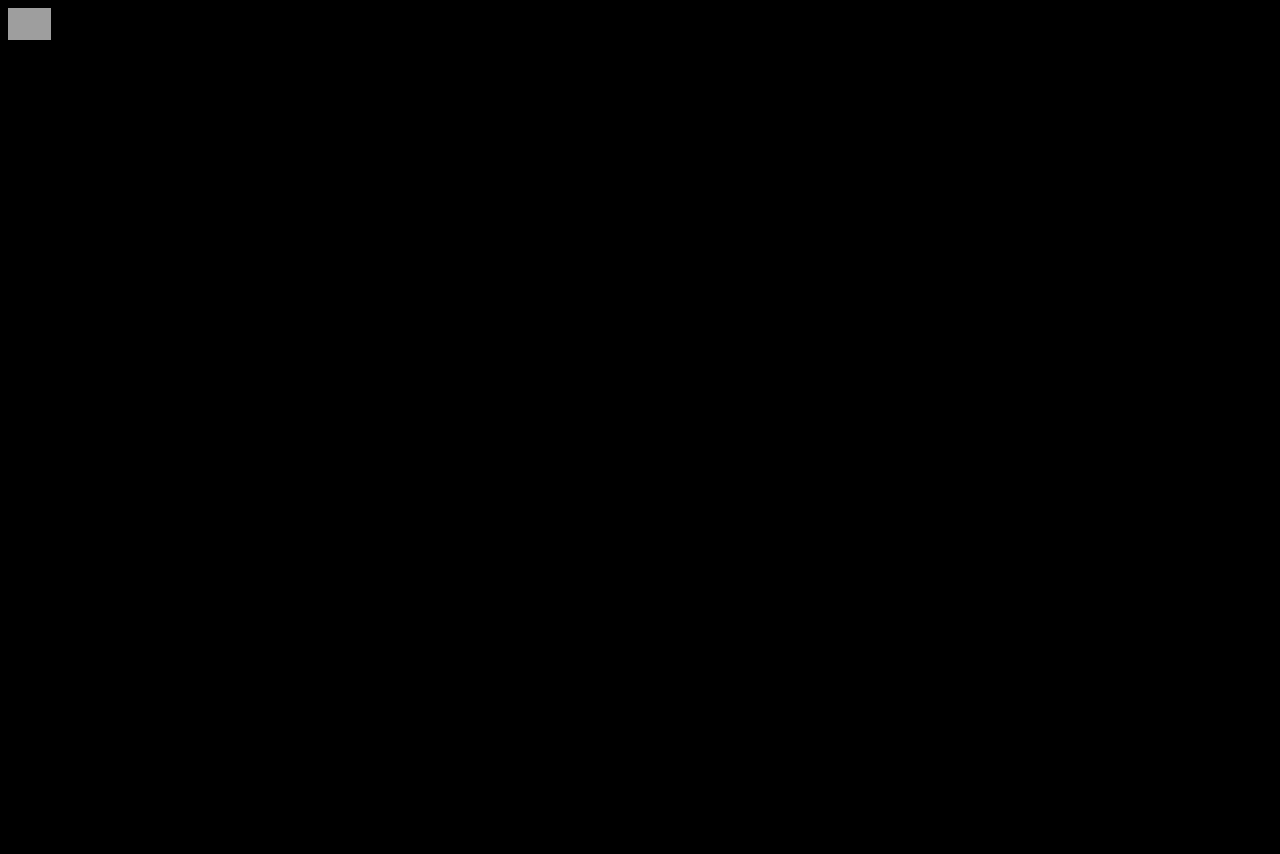
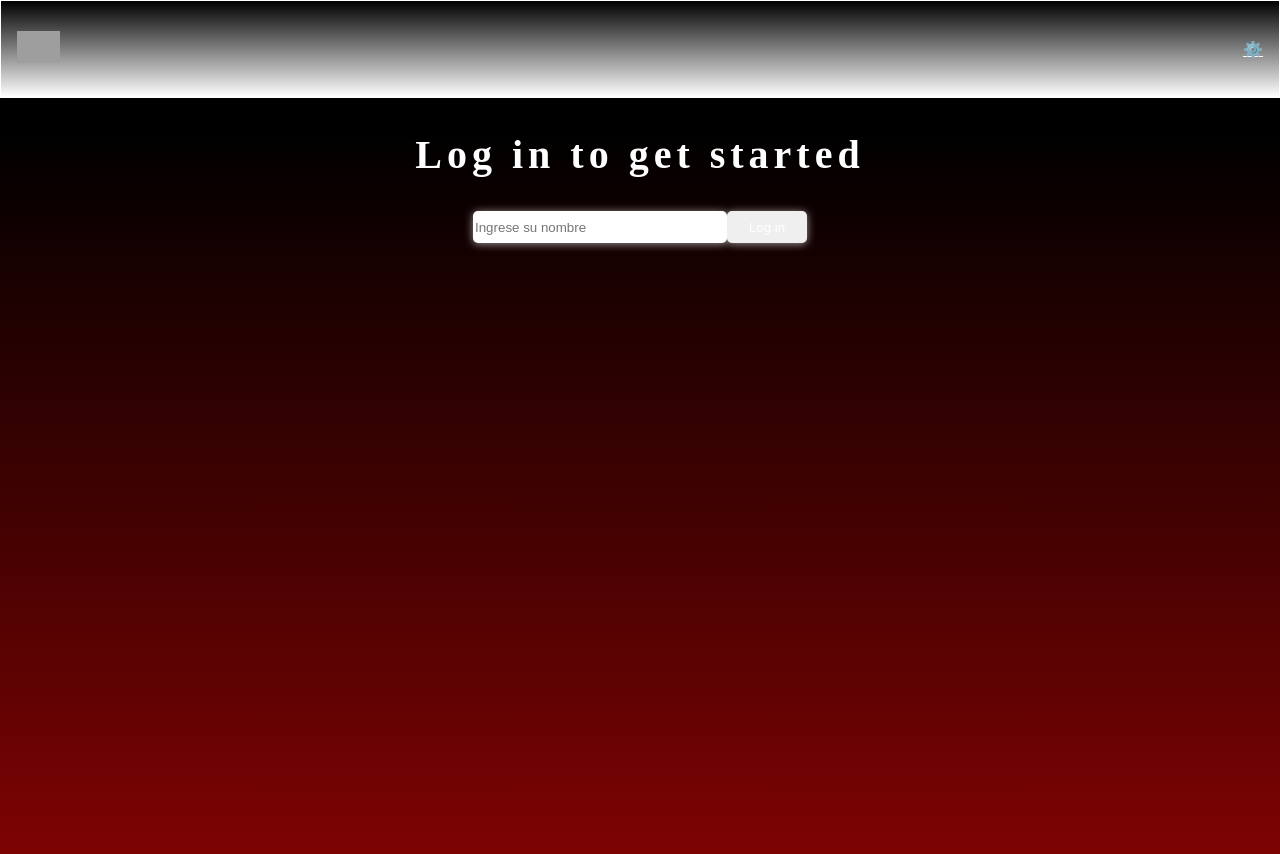
Before and after one commit to giovannilavolpe/HarryPotter-TaskManager, a React (Vite) app in the folder HarryPotter-TaskManager-MMG/: page /pages/settings in a window 1280 px wide. Before the commit this address had no page. Shown: the top 854 px of the page. Before the commit the page ends 800 px from the top, so only its background shows below. Built offline with nearby package versions, Linux system fonts and the light colour scheme; grey boxes are pictures that could not be loaded.

Commit message:
feat(global): add and implement theme context

```diff
--- a/HarryPotter-TaskManager-MMG/src/App.tsx
+++ b/HarryPotter-TaskManager-MMG/src/App.tsx
@@ -5,17 +5,24 @@ import { useUsernameStore } from "./context/ContextAuth";
 import Auth from "./pages/auth/Auth";
 import HomeScreen from './pages/homescreen/HomeScreen';
 import { CharacterDetailsCardList } from "./components/CardsDetails";
+import Settings from "./pages/settings/Settings";
+import { useSettingStore } from "./context/ContextSettings";
+
 
 export default function App (){
+    const {backgroundTheme} = useSettingStore()
     const isLoggedIn = useUsernameStore((state) => state.isLoggedIn);
     return(
+        <div id = "containterAll" className={backgroundTheme}>
         <BrowserRouter>
             <Header/>
             <Routes>
                 <Route path="/" element={isLoggedIn ? <HomeScreen/> : <Auth/>} />
                 <Route path="/pages/homescreen" element={isLoggedIn ? <HomeScreen/> : <Auth/>} />
                 <Route path="/character/:id" element={isLoggedIn ? <CharacterDetailsCardList/> : <Auth/>} />
+                <Route path="/pages/settings" element={isLoggedIn ? <Settings/> : <Auth/>} />
             </Routes>
         </BrowserRouter>
+        </div>
     )
 }
--- a/HarryPotter-TaskManager-MMG/src/components/Cards.tsx
+++ b/HarryPotter-TaskManager-MMG/src/components/Cards.tsx
@@ -1,8 +1,10 @@
 import { useEffect } from 'react'
 import { useCharacterStore } from '../context/ContextCharacterData'
 import { Link } from 'react-router-dom'
+import { useSettingStore } from '../context/ContextSettings'
 
 export function CharacterCardList() {
+  const {backgroundTheme, borderTheme} = useSettingStore()
   const {filteredCharacters, isLoading, obtainCharacters, favoriteHandler} = useCharacterStore()
 
   useEffect(() => {
@@ -12,13 +14,12 @@ export function CharacterCardList() {
   if (isLoading) return <p>Cargando datos..</p>
 
   return (
-  <section style={{ background: 'black' }}>
+  <section className= {backgroundTheme} style={{ background: 'theme' }}>
     <ul style={{ listStyle: 'none', display: 'flex', flexWrap: 'wrap', padding: 0 }}>
 
       {filteredCharacters.map((character) => (
         <Link to={`/character/${character.id}`} key={character.id}>
-        <li key={character.id} style={{
-          background: 'linear-gradient(#840303, #270707)',
+        <li key={character.id} className = {borderTheme} style={{
           textAlign: 'center',
           width: '240px',
           margin: '20px',
--- a/HarryPotter-TaskManager-MMG/src/components/CardsDetails.tsx
+++ b/HarryPotter-TaskManager-MMG/src/components/CardsDetails.tsx
@@ -1,5 +1,6 @@
 import { useParams, Link } from 'react-router-dom'
 import { useCharacterStore } from '../context/ContextCharacterData'
+import { useSettingStore } from '../context/ContextSettings'
 
 
 
@@ -9,18 +10,19 @@ export function CharacterDetailsCardList() {
   const { characters } = useCharacterStore()
 
   const character = characters.find((character) => String(character.id) === String(id))
+  const {backgroundTheme, borderTheme} = useSettingStore()
 
   if (!character) {
     return <p>Personaje no encontrado</p>
   }
 
   return (
-    <section style={{ background: 'black', color: 'white', minHeight: '100vh', padding: '40px' }}>
+    <section className = {backgroundTheme} style={{ minHeight: '100vh', padding: '40px' }}>
       <Link to="/" style={{ color: 'yellow', textDecoration: 'none', display: 'inline-block', marginBottom: '20px' }}>
         Volver al menu principal
       </Link>
 
-      <div style={{ display: 'flex', gap: '30px', background: '#1c1c1c', padding: '30px', borderRadius: '15px' }}>
+      <div className = {borderTheme} style={{ display: 'flex', gap: '30px', padding: '30px', borderRadius: '15px' }}>
         <img src={character.image} alt={character.name} style={{ width: '250px', borderRadius: '10px' }} />
         <div>
           <h1 style={{ margin: 0 }}>{character.name}</h1>
--- a/HarryPotter-TaskManager-MMG/src/components/Header.tsx
+++ b/HarryPotter-TaskManager-MMG/src/components/Header.tsx
@@ -1,16 +1,18 @@
 
 import { Link } from 'react-router-dom'
+import { useSettingStore } from '../context/ContextSettings'
 
 export default function Header () {
-
+    const {borderTheme} = useSettingStore()
     return(
         <>
-        <nav style={{display: "flex", justifyContent: "space-between", alignItems: "center"}}>
+        <nav className= {borderTheme} style={{padding: "1rem",height: "4rem", display: "flex", justifyContent: "space-between", alignItems: "center"}}>
             <Link to="/pages/homescreen">
                 <img style={{height: "2rem"}} src="https://upload.wikimedia.org/wikipedia/commons/4/44/Harry_Potter_TV_series_announcement_logo.png?utm_source=es.wikipedia.org&utm_campaign=index&utm_content=original" alt="Harry Potter" />
             </Link>
-            <a>
-            </a>
+            <Link to="/pages/settings">
+                <div style={{textDecoration: "none"}}>⚙️</div>
+            </Link>
         </nav>
 
         </>
--- a/HarryPotter-TaskManager-MMG/src/components/SearchBar.tsx
+++ b/HarryPotter-TaskManager-MMG/src/components/SearchBar.tsx
@@ -1,10 +1,12 @@
 import { useState } from "react";
 import { useCharacterStore } from "../context/ContextCharacterData";
+import { useSettingStore } from "../context/ContextSettings";
 
 
 export default function SearchBar (){
     const {characters, filterCharacters, favoriteCharacters} = useCharacterStore()
     const [search, setSearch] = useState ("");
+    const {backgroundTheme, borderTheme} = useSettingStore()
 
     function searchHandler (event: React.SubmitEvent<HTMLFormElement>){
         event.preventDefault();
@@ -14,14 +16,13 @@ export default function SearchBar (){
     }
 
     return (
-        <>
+        <div style = {{margin: "1.5rem", display: "flex"}}className = {backgroundTheme}>
         <form action="" onSubmit={(e) => (searchHandler(e))}>
-        <input onChange = {(e) => {setSearch(e.target.value)}} type="text" name="" id="" />
-        <button type="submit">Search</button>
+        <input style = {{height: "1rem", borderRadius: "0.5rem", margin: "0.5rem", padding: "0.5rem"}} className = {backgroundTheme} onChange = {(e) => {setSearch(e.target.value)}} type="text" name="" id="" />
+        <button style = {{height: "2rem", borderRadius: "0.5rem", margin: "0.5rem", padding: "0.5rem"}} className = {borderTheme}type="submit">Search</button>
         </form>
-        <button onClick={() => filterCharacters(favoriteCharacters)}>Favorites</button>
-        <button onClick={() => filterCharacters(characters)}>Clear Filters</button>
-
-        </>
+        <button style = {{height: "2rem", borderRadius: "0.5rem", margin: "0.5rem", padding: "0.5rem"}} className = {borderTheme} onClick={() => filterCharacters(favoriteCharacters)}>Favorites</button>
+        <button style = {{height: "2rem", borderRadius: "0.5rem", margin: "0.5rem", padding: "0.5rem"}} className = {borderTheme} onClick={() => filterCharacters(characters)}>Clear Filters</button>
+        </div>
     )
 }
--- a/HarryPotter-TaskManager-MMG/src/index.css
+++ b/HarryPotter-TaskManager-MMG/src/index.css
@@ -1,3 +1,49 @@
 body {
+  margin: 0;
+}
+#containterAll {
+
+}
+.dark {
   background-color: black;
+  transition-duration: 1s;
+  color:white;
 }
+.light{
+  background-color: rgb(170, 170, 169);
+  transition-duration: 1s;
+  color: black;
+}
+.dark * {
+  transition-duration: 1s;
+  color:white;
+}
+.light *{
+  transition-duration: 1s;
+  color: black;
+}
+.gryffindor {
+  background: linear-gradient(0deg, rgb(99, 0, 0), rgba(34, 33, 33, 0));
+  border: 1px solid rgb(99, 0, 0)
+}
+
+.ravenclaw {
+  background: linear-gradient(0deg, rgb(0, 41, 99), rgba(34, 33, 33, 0));
+  border: 1px solid rgb(0, 41, 99);
+}
+.hufflepuff {
+  background: linear-gradient(0deg, rgb(181, 151, 0), rgb(34, 33, 33, 0));
+  border: 1px solid rgb(181, 151, 0);
+}
+.slytherin {
+  background: linear-gradient(0deg, rgb(18, 99, 0), rgb(34, 33, 33, 0));
+  border: 1px solid rgb(18, 99, 0);
+
+
+}
+
+.default {
+  background: linear-gradient(0deg, white, black);
+  border: 1px solid rgb(255, 255, 255);
+
+}
--- a/HarryPotter-TaskManager-MMG/src/main.tsx
+++ b/HarryPotter-TaskManager-MMG/src/main.tsx
@@ -8,6 +8,6 @@ import App from './App'
 
 createRoot(document.getElementById('root')!).render(
   <StrictMode>
-    <App />
+    <App/>
   </StrictMode>,
 )
--- a/HarryPotter-TaskManager-MMG/src/pages/settings/Settings.tsx
+++ b/HarryPotter-TaskManager-MMG/src/pages/settings/Settings.tsx
@@ -18,7 +18,7 @@ const borderThemes: BorderTheme[] = [
     "ravenclaw",
 ];
 
-function Auth() {
+function Settings() {
     const logout = useUsernameStore((state) => state.logout);
 
     const backgroundTheme = useSettingStore(
@@ -36,39 +36,52 @@ function Auth() {
     );
 
     return (
-        <div>
+        <div >
             <h3>Background Theme</h3>
+            <div style={{ display: "flex", flexDirection: "row", gap: "20px", width: "100%", justifyContent: "space-evenly" }}>
 
-            {backgroundThemes.map((theme) => (
                 <button
-                    key={theme}
+                    key={"light"}
                     type="button"
-                    onClick={() => setBackgroundTheme(theme)}
-                    className={backgroundTheme === theme ? "selected" : ""}
+                    onClick={() => setBackgroundTheme("light")}
+                    style={{backgroundColor: "white", color: "black", width: "150px", height: "30px", borderRadius: "5px", fontSize: "20px"}}
                 >
-                    {theme}
+                    Lumus!
                 </button>
-            ))}
+                                <button
+                    key={"dark"}
+                    type="button"
+                    onClick={() => setBackgroundTheme("dark")}
+                    style={{backgroundColor: "black", color: "white", width: "150px", height: "30px", borderRadius: "5px", fontSize: "20px"}}
+                >
+                    Nox!
+                </button>
+            </div>
 
             <h3>Border Theme</h3>
 
+            <div style={{ display: "flex", flexDirection: "row", gap: "20px", width: "100%", justifyContent: "space-evenly" }}>
             {borderThemes.map((theme) => (
                 <button
                 key={theme}
                 type="button"
                 onClick={() => setBorderTheme(theme)}
-                    className={borderTheme === theme ? "selected" : ""}
+                className= {theme}
+                style={{width: "150px", height: "30px", borderRadius: "5px", fontSize: "20px"}}
                 >
                     {theme}
                 </button>
             ))}
+            </div>
 
-            <button type="button" onClick={logout}>
+            <div style={{ width: "100%", display: "flex", justifyContent: "center", marginTop: "60px" }}>
+            <button className = {borderTheme} type="button" onClick={logout} style={{ borderRadius: "5px", width: "150px", height: "50px", fontSize: "20px", marginBottom: "650px"}}>
                 Log out
             </button>
+            </div>
 
         </div>
     );
 }
 
-export default Auth;
+export default Settings;
```
Lines whose indentation alone changed are shown as unchanged.
